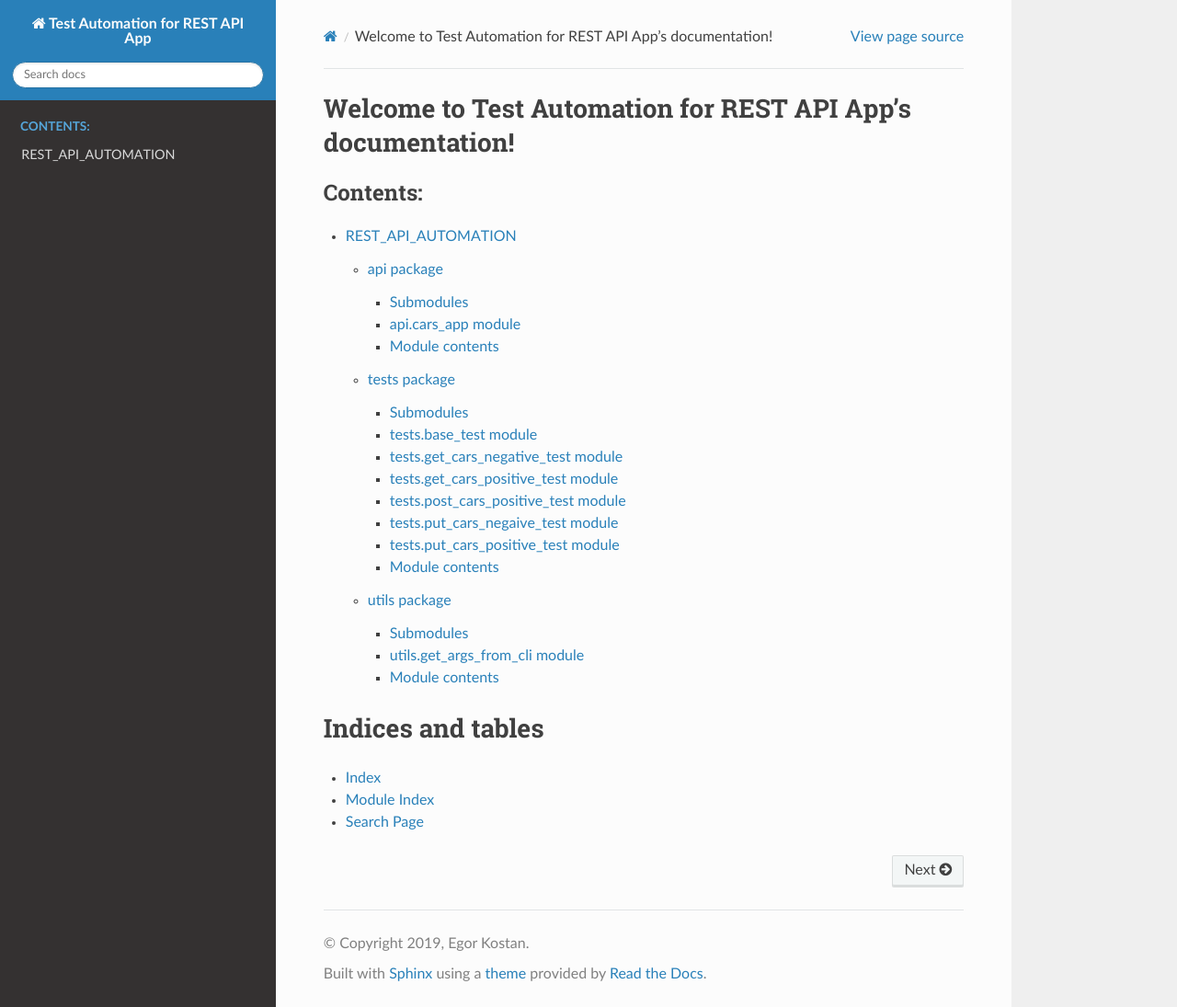
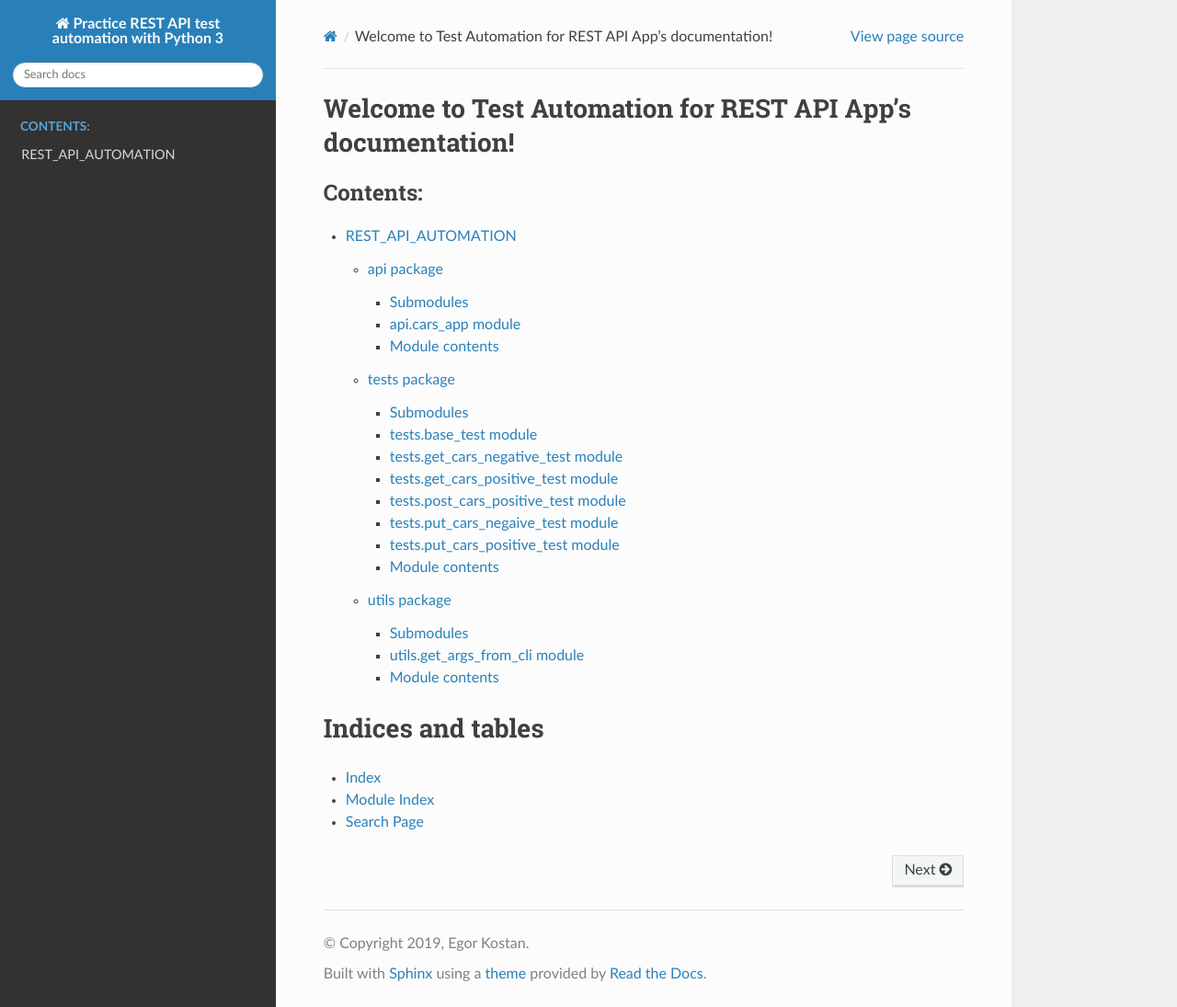
Before and after one commit to ikostan/REST_API_AUTOMATION, a Sphinx documentation site: the page built from docs/index.rst, in a window 1280 px wide and 1095 px high. Shown: the whole window at 92% size. Built offline with Sphinx 7.4.7 and the Read the Docs theme 2.0.0, drawn with Linux system fonts in a browser that asks for light colours.

Commit message:
Update conf.py

```diff
--- a/docs/conf.py
+++ b/docs/conf.py
@@ -17,7 +17,7 @@ sys.path.insert(0, os.path.abspath('..'))
 
 # -- Project information -----------------------------------------------------
 
-project = 'Test Automation for REST API App'
+project = 'Practice REST API test automation with Python 3'
 copyright = '2019, Egor Kostan'
 author = 'Egor Kostan'
 
```
